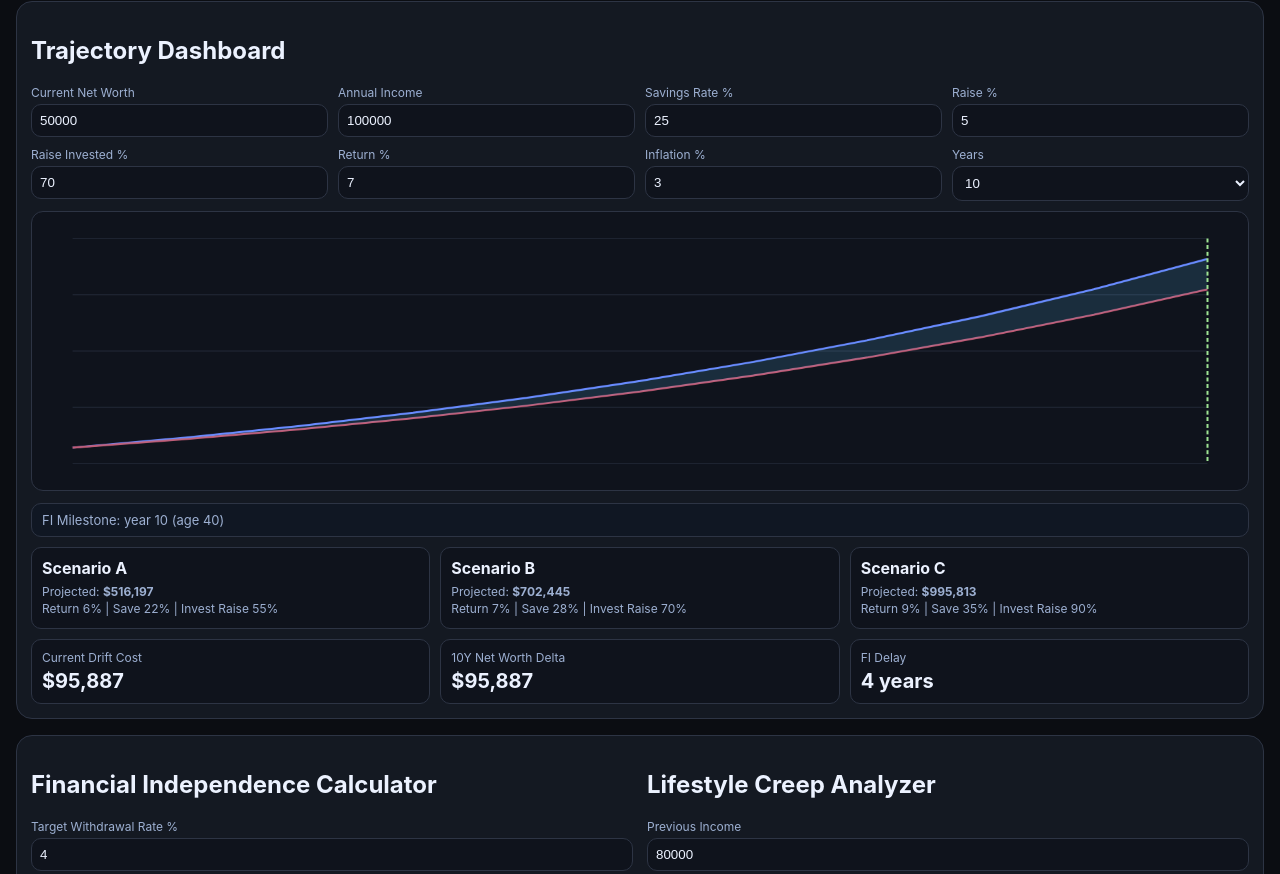
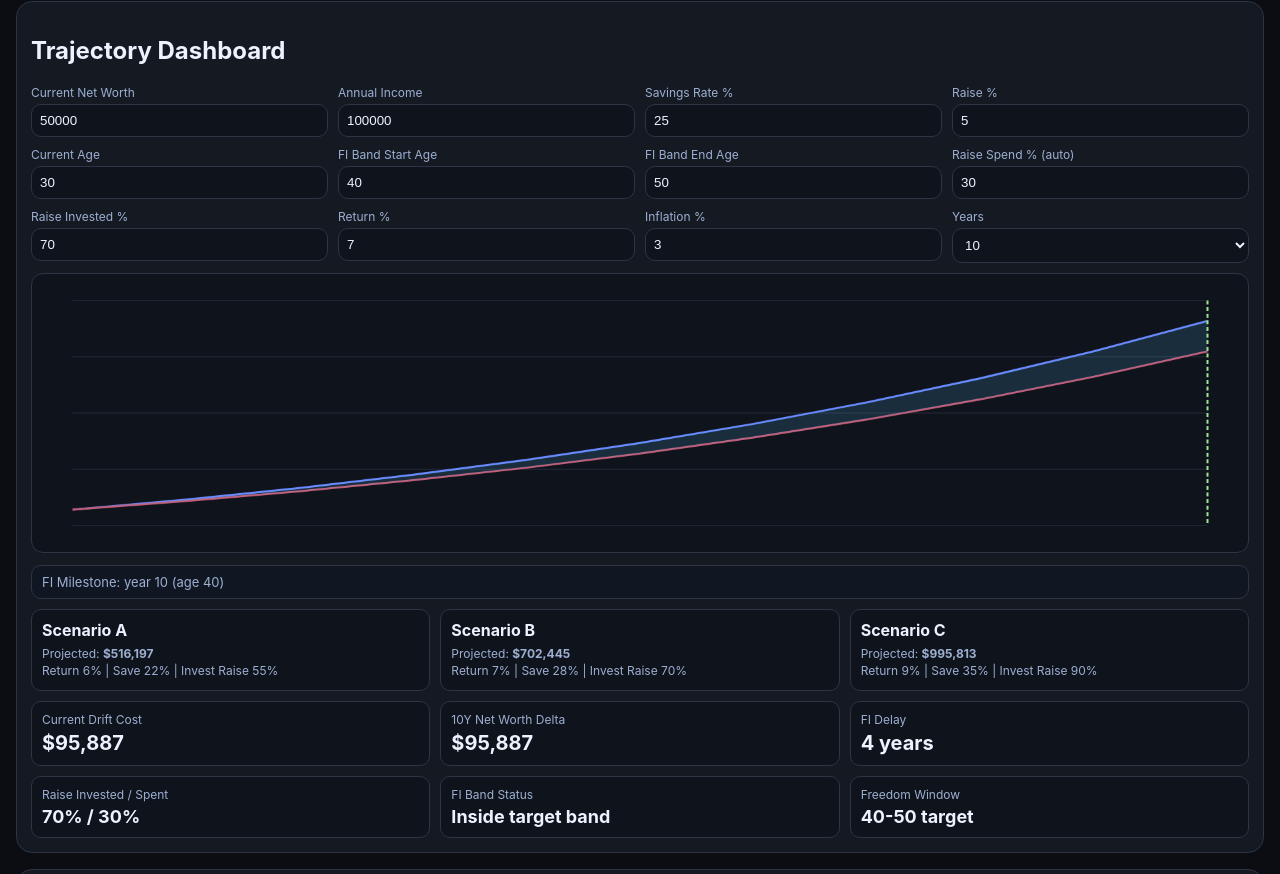
Before and after one commit to GabeTHEGreat777/Project-App-Finance, a plain HTML site: page index.html in a window 1280 px wide. Shown: the part 160-1034 px from the top of the page. Drawn offline with nearby package versions, Linux system fonts and the light colour scheme.

Commit message:
feat: add FI band controls, scenario diff table, scenario cards, and CSV export action

```diff
--- a/app.js
+++ b/app.js
@@ -1,5 +1,5 @@
 const $ = id => document.getElementById(id);
-const ids = ['netWorth','income','saveRate','raisePct','raiseInvestPct','returnPct','inflationPct','horizon','wr','prevIncome','currIncome','spendBefore','spendAfter','retA','retB','retC','saveA','saveB','saveC','investA','investB','investC','raiseA','raiseB','raiseC','sims','volatility','taxDrag','taxModel'];
+const ids = ['netWorth','income','saveRate','raisePct','raiseInvestPct','returnPct','inflationPct','horizon','wr','prevIncome','currIncome','spendBefore','spendAfter','retA','retB','retC','saveA','saveB','saveC','investA','investB','investC','raiseA','raiseB','raiseC','sims','volatility','taxDrag','taxModel','currentAge','fiBandStart','fiBandEnd'];
 ids.forEach(id=>$(id)?.addEventListener('input', render));
 $('runMonte')?.addEventListener('click', runMonteCarlo);
 $('syncTaxModel')?.addEventListener('click', () => { const v = +$('taxModel').value || 1; $('taxDrag').value = String(v); render(); runMonteCarlo(); });
@@ -118,6 +118,11 @@ function drawMonteChart(points){
   ctx.beginPath(); ctx.moveTo(x(0),y(points.p50[0])); points.p50.forEach((v,i)=>ctx.lineTo(x(i),y(v))); ctx.strokeStyle='#5cc3ff'; ctx.lineWidth=3; ctx.stroke();
 }
 
+
+function findScenarioFiYear(series, fiTarget, currentAge){
+  const idx = series.findIndex(v=>v>=fiTarget);
+  return idx===-1 ? 'Beyond horizon' : `Age ${currentAge+idx}`;
+}
 function baseInputs(){
   return {
     nw:+$('netWorth').value||0,
@@ -290,6 +295,9 @@ function exportCsv(){
 function render(){
   const b=baseInputs();
   const wr=+$('wr').value||4;
+  const currentAge=+$('currentAge').value||30;
+  const fiBandStart=+$('fiBandStart').value||40;
+  const fiBandEnd=+$('fiBandEnd').value||50;
 
   const {d,l}=project({...b});
 
@@ -303,14 +311,25 @@ function render(){
   const fiTarget=annualSave/(wr/100||0.04);
   $('fiTarget').textContent=currency(fiTarget);
 
-  const currAge=30;
+
   const fiIndex= d.findIndex(v=>v>=fiTarget);
-  const fiAge= fiIndex===-1 ? '40+' : String(currAge+fiIndex);
+  const fiAgeNum = fiIndex===-1 ? null : (currentAge+fiIndex);
+  const fiAge= fiAgeNum===null ? `${currentAge + b.years}+` : String(fiAgeNum);
   $('fiAge').textContent=fiAge;
-  $('yearsRemain').textContent= fiIndex===-1 ? '>10' : String(fiIndex);
+  $('yearsRemain').textContent= fiIndex===-1 ? `>${b.years}` : String(fiIndex);
   $('fiCountdown').textContent = fiIndex===-1 ? 'Beyond model horizon' : `${fiIndex}y to freedom`;
-  $('milestoneLine').textContent = fiIndex===-1 ? 'FI Milestone: beyond current horizon' : `FI Milestone: year ${fiIndex} (age ${currAge+fiIndex})`;
+  $('milestoneLine').textContent = fiIndex===-1 ? 'FI Milestone: beyond current horizon' : `FI Milestone: year ${fiIndex} (age ${fiAgeNum})`;
   drawTwoLineChart('chart',d,l,'#6a88ff','#c35c76',fiIndex);
+
+  const investPct=+$('raiseInvestPct').value||0;
+  const spendPct=Math.max(0,100-investPct);
+  $('raiseSpendPct').value=String(spendPct);
+  $('raiseSplit').textContent=`${investPct}% / ${spendPct}%`;
+  if(fiAgeNum===null) $('fiBandStatus').textContent='Outside model';
+  else if(fiAgeNum < fiBandStart) $('fiBandStatus').textContent='Ahead of band';
+  else if(fiAgeNum > fiBandEnd) $('fiBandStatus').textContent='Behind band';
+  else $('fiBandStatus').textContent='Inside target band';
+  $('freedomWindow').textContent=`${fiBandStart}-${fiBandEnd} target`;
 
   const sb=+$('spendBefore').value||0,sa=+$('spendAfter').value||0;
   const monthlyCreep=Math.max(0,sa-sb);
@@ -337,6 +356,17 @@ function render(){
       {n:'B',v:sB[sB.length-1],r:$('retB').value,s:$('saveB').value,i:$('investB').value},
       {n:'C',v:sC[sC.length-1],r:$('retC').value,s:$('saveC').value,i:$('investC').value},
     ].map(x=>`<div class="scenario-card"><h4>Scenario ${x.n}</h4><p>Projected: <strong>${currency(x.v)}</strong></p><p>Return ${x.r}% | Save ${x.s}% | Invest Raise ${x.i}%</p></div>`).join('');
+  }
+
+  const tbody = document.querySelector('#scenarioDiffTable tbody');
+  if(tbody){
+    const baseB = sB[sB.length-1];
+    const rows = [
+      {name:'A', value:sA[sA.length-1], years: findScenarioFiYear(sA, fiTarget, currentAge)},
+      {name:'B', value:sB[sB.length-1], years: findScenarioFiYear(sB, fiTarget, currentAge)},
+      {name:'C', value:sC[sC.length-1], years: findScenarioFiYear(sC, fiTarget, currentAge)},
+    ];
+    tbody.innerHTML = rows.map(r=>`<tr><td>${r.name}</td><td>${currency(r.value)}</td><td>${currency(r.value-baseB)}</td><td>${r.years}</td></tr>`).join('');
   }
 }
 
--- a/index.html
+++ b/index.html
@@ -26,6 +26,12 @@
         <label>Raise % <input id="raisePct" type="number" value="5" /></label>
       </div>
       <div class="row">
+        <label>Current Age <input id="currentAge" type="number" value="30" /></label>
+        <label>FI Band Start Age <input id="fiBandStart" type="number" value="40" /></label>
+        <label>FI Band End Age <input id="fiBandEnd" type="number" value="50" /></label>
+        <label>Raise Spend % (auto) <input id="raiseSpendPct" type="number" value="30" disabled /></label>
+      </div>
+      <div class="row">
         <label>Raise Invested % <input id="raiseInvestPct" type="number" value="70" /></label>
         <label>Return % <input id="returnPct" type="number" value="7" /></label>
         <label>Inflation % <input id="inflationPct" type="number" value="3" /></label>
@@ -42,6 +48,11 @@
         <div><span>Current Drift Cost</span><strong id="driftCost">$0</strong></div>
         <div><span>10Y Net Worth Delta</span><strong id="delta10">$0</strong></div>
         <div><span>FI Delay</span><strong id="fiDelay">0 years</strong></div>
+      </div>
+      <div class="metrics small">
+        <div><span>Raise Invested / Spent</span><strong id="raiseSplit">70% / 30%</strong></div>
+        <div><span>FI Band Status</span><strong id="fiBandStatus">--</strong></div>
+        <div><span>Freedom Window</span><strong id="freedomWindow">--</strong></div>
       </div>
     </section>
 
@@ -120,6 +131,14 @@
       </div>
     </section>
 
+    <section class="card">
+      <h2>Scenario Difference Table</h2>
+      <table id="scenarioDiffTable">
+        <thead><tr><th>Scenario</th><th>Projected Net Worth</th><th>Delta vs B</th><th>Likely FI Age</th></tr></thead>
+        <tbody></tbody>
+      </table>
+    </section>
+
     <section class="card pro-block" data-pro="true">
       <h2>Scenario Profiles + Export</h2>
       <div class="row">
--- a/styles.css
+++ b/styles.css
@@ -23,4 +23,8 @@ canvas{width:100%;height:280px;background:#0f131c;border:1px solid var(--line);b
 .pro-locked::after{content:'Pro Feature';position:absolute;top:10px;right:10px;background:#1b2230;border:1px solid var(--line);padding:4px 8px;border-radius:8px;font-size:12px;color:var(--txt)}
 
 @media(max-width:900px){.row{grid-template-columns:1fr 1fr}.grid2{grid-template-columns:1fr}.metrics{grid-template-columns:1fr}.scenario-cards{grid-template-columns:1fr}}
+table{width:100%;border-collapse:collapse;background:#0f131c;border:1px solid var(--line);border-radius:10px;overflow:hidden}
+th,td{padding:8px 10px;border-bottom:1px solid var(--line);text-align:left;font-size:13px}
+th{color:var(--muted);font-weight:700}
+
 @media(max-width:560px){.top{padding:14px}.wrap{padding:10px}.card{padding:10px}}
```
